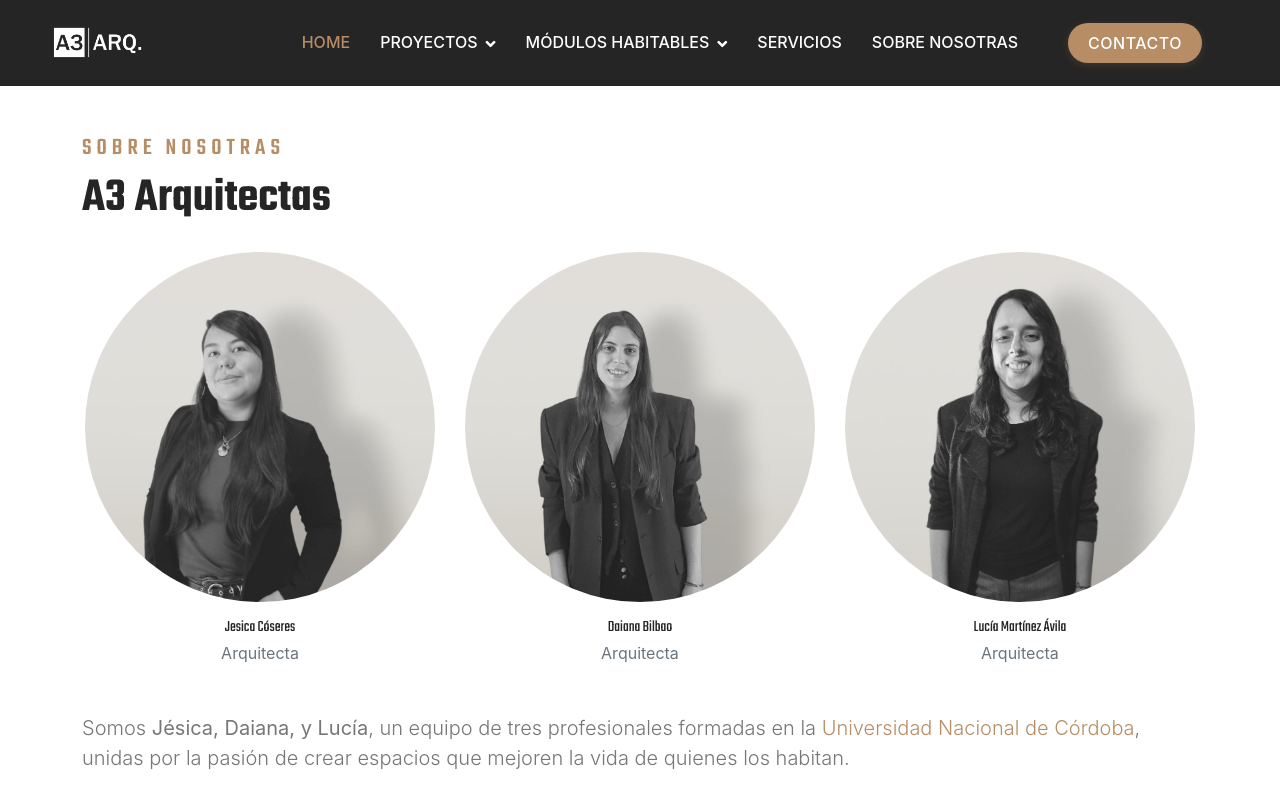
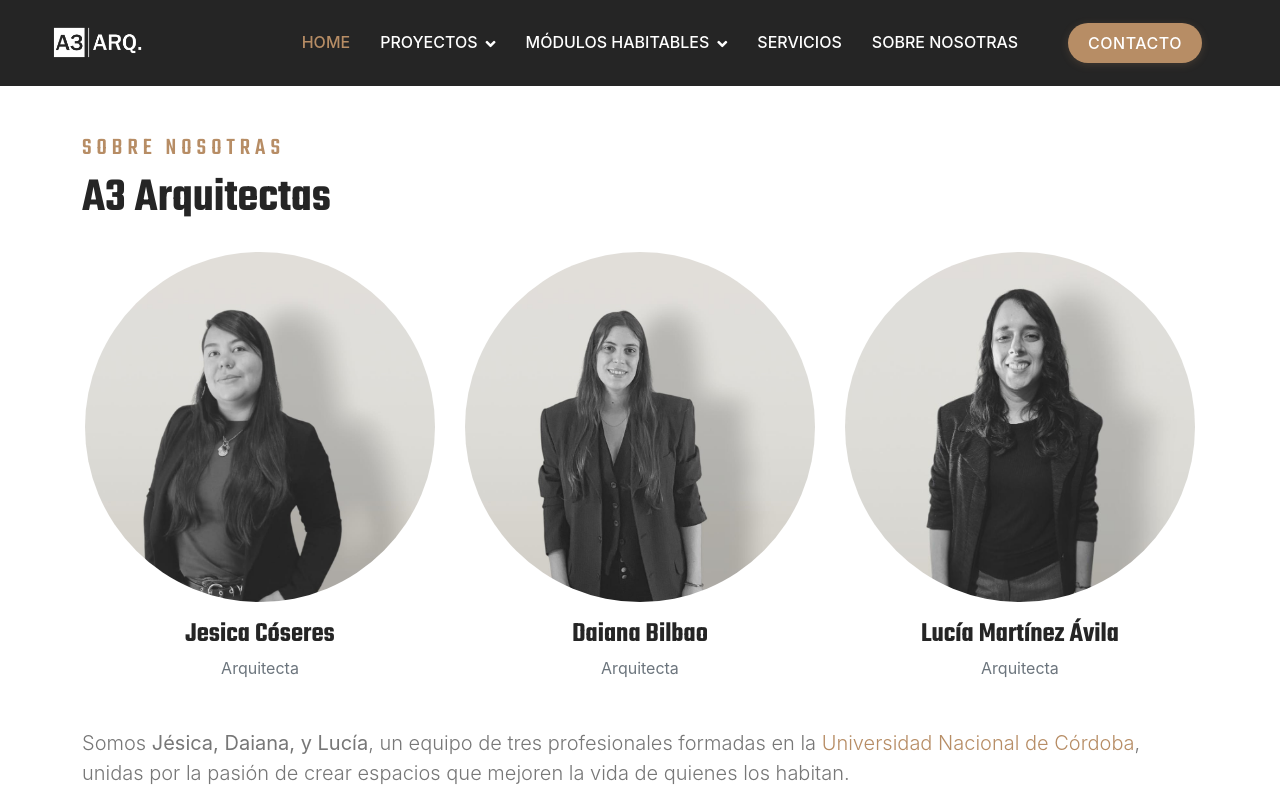
Before and after one commit to camiurenda/A3Arq, a React (Create React App) app: page /about in a window 1280 px wide. Shown: the top 798 px of the page. Built offline with nearby package versions, Linux system fonts and the light colour scheme; the HTML template or start-up script is replaced by a standard one.

Commit message:
tITULOS GRANDES

```diff
--- a/src/components/About.js
+++ b/src/components/About.js
@@ -22,7 +22,7 @@ const About = () => {
                                             style={{ objectFit: 'cover' }}
                                         />
                                     </div>
-                                    <h6 className="mb-1">Jesica Cóseres</h6>
+                                    <h3 className="mb-1 fw-bold">Jesica Cóseres</h3>
                                     <p className="text-muted mb-0">Arquitecta</p>
                                 </div>
                             </div>
@@ -37,7 +37,7 @@ const About = () => {
                                             style={{ objectFit: 'cover' }}
                                         />
                                     </div>
-                                    <h6 className="mb-1">Daiana Bilbao</h6>
+                                    <h3 className="mb-1 fw-bold">Daiana Bilbao</h3>
                                     <p className="text-muted mb-0">Arquitecta</p>
                                 </div>
                             </div>
@@ -52,7 +52,7 @@ const About = () => {
                                             style={{ objectFit: 'cover' }}
                                         />
                                     </div>
-                                    <h6 className="mb-1">Lucía Martínez Ávila</h6>
+                                    <h3 className="mb-1 fw-bold">Lucía Martínez Ávila</h3>
                                     <p className="text-muted mb-0">Arquitecta</p>
                                 </div>
                             </div>
```
